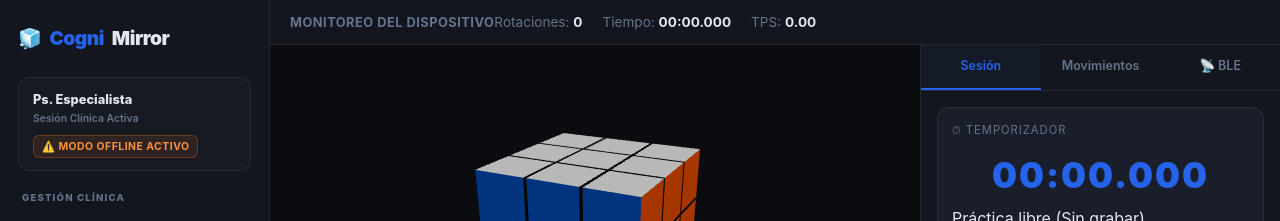
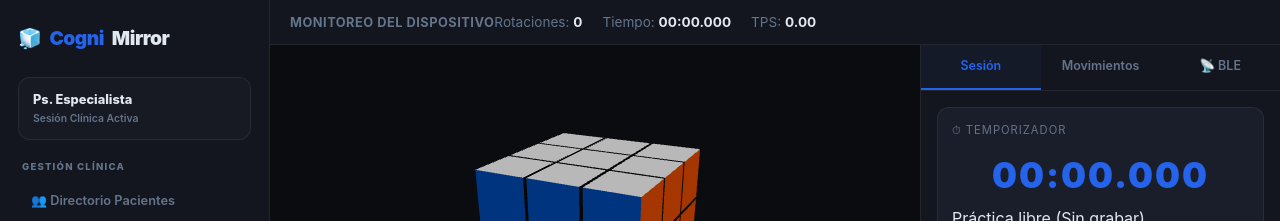
Before and after one commit to Brayan-castro-2/Proyecto-de-titulo-cognimirror, a Next.js app in the folder Producto/: page /dashboard in a window 1280 px wide. Shown: the top 221 px of the page. Built offline with nearby package versions, Linux system fonts and the light colour scheme; no server answers; sample sign-in values are in the browser's storage.

Commit message:
feat: make offline badge trigger dynamically on actual network disconnect (navigator.onLine)

```diff
--- a/Producto/app/dashboard/page.jsx
+++ b/Producto/app/dashboard/page.jsx
@@ -24,11 +24,22 @@ export default function ClassicDashboard() {
   const { user, signOut } = useAuth();
 
   const [activeTab, setActiveTab] = useState('session');
-  const [isOfflineMode, setIsOfflineMode] = useState(false);
+  const [isOfflineNetwork, setIsOfflineNetwork] = useState(false);
 
   useEffect(() => {
     if (typeof window !== 'undefined') {
-      setIsOfflineMode(!!localStorage.getItem('cognimirror_bypass_session'));
+      setIsOfflineNetwork(!navigator.onLine);
+
+      const handleOnline = () => setIsOfflineNetwork(false);
+      const handleOffline = () => setIsOfflineNetwork(true);
+
+      window.addEventListener('online', handleOnline);
+      window.addEventListener('offline', handleOffline);
+
+      return () => {
+        window.removeEventListener('online', handleOnline);
+        window.removeEventListener('offline', handleOffline);
+      };
     }
   }, []);
   // Lógica de stats vive en refs para performance
@@ -289,14 +300,14 @@ export default function ClassicDashboard() {
             <div className="sidebar-user">
               <div className="sidebar-user-name">Ps. {user.user_metadata?.full_name || 'Especialista'}</div>
               <div className="sidebar-user-role">Sesión Clínica Activa</div>
-              {isOfflineMode && (
+              {isOfflineNetwork && (
                 <div style={{
                   display: 'inline-flex',
                   alignItems: 'center',
                   gap: '4px',
-                  background: 'rgba(249, 115, 22, 0.1)',
-                  border: '1px solid rgba(249, 115, 22, 0.3)',
-                  color: '#fb923c',
+                  background: 'rgba(239, 68, 68, 0.1)',
+                  border: '1px solid rgba(239, 68, 68, 0.3)',
+                  color: '#f87171',
                   fontSize: '0.65rem',
                   fontWeight: 'bold',
                   padding: '3px 8px',
@@ -305,7 +316,7 @@ export default function ClassicDashboard() {
                   textTransform: 'uppercase',
                   letterSpacing: '0.5px'
                 }}>
-                  ⚠️ Modo Offline Activo
+                  ⚠️ Sin Conexión
                 </div>
               )}
             </div>
```
